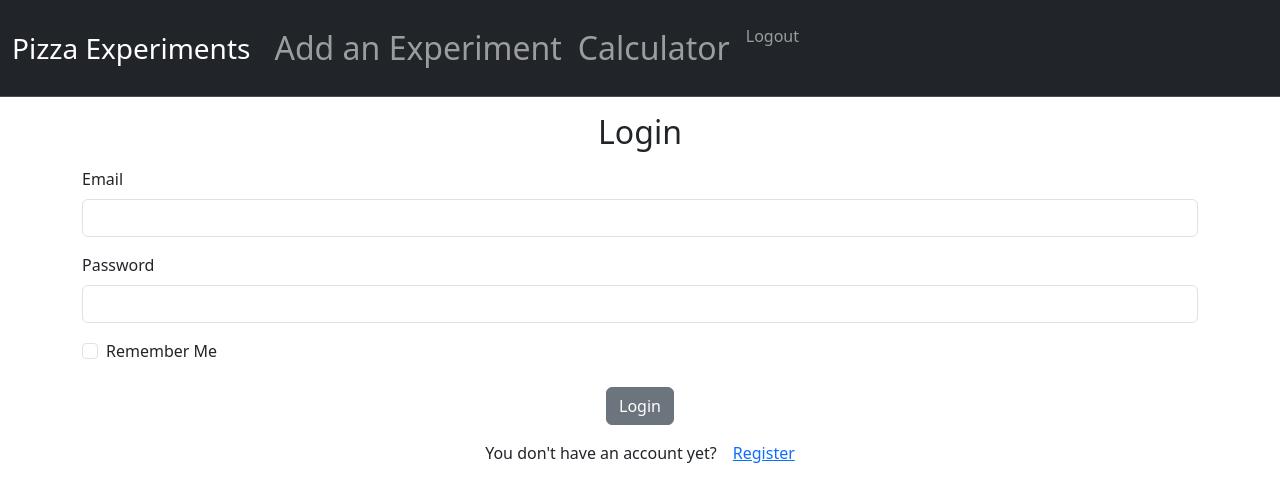
After one commit to criscass/pizza_experiments, a Flask app: page /login in a window 1280 px wide. The commit adds this page. Shown: the top 502 px of the page. Run offline with Flask 3, Linux system fonts and the light colour scheme.

Commit message:
Login and registration working with form validation, also add_experimet working

```diff
--- a/app.py
+++ b/app.py
@@ -1,32 +1,51 @@
 import os
-from flask import Flask, render_template, redirect, url_for
+from flask import Flask, render_template, redirect, url_for, flash, session
 from flask_wtf import FlaskForm
 from wtforms import StringField, SubmitField, IntegerField, DecimalField, TextAreaField, PasswordField, BooleanField
-from wtforms.validators import DataRequired
+from wtforms.validators import DataRequired, InputRequired, Length, ValidationError,EqualTo, Optional, Email
 from flask_sqlalchemy import SQLAlchemy
-from datetime import datetime
-from flask import json
+from datetime import datetime, timedelta
+from flask_login import UserMixin, login_user, LoginManager, login_required, logout_user, current_user
+from flask_bcrypt import Bcrypt
+
+
+
+
 
 
 app = Flask(__name__)
 
 if __name__ == "__main__":
-    app.run(debug=True)
+  app.run(port=8000, debug=True)
 
-#Add database
+
+
 app.config['SQLALCHEMY_DATABASE_URI'] = 'sqlite:///experiments.db'
 app.config['SQLALCHEMY_TRACK_MODIFICATIONS'] = False
+app.config['REMEMBER_COOKIE_DURATION'] = timedelta(days=365) #change remember me time
+app.config['PERMANENT_SESSION_LIFETIME'] = timedelta(days=365)
+app.config['REMEMBER_COOKIE_SECURE'] = False
+
 
 #Initialize the database
 db = SQLAlchemy(app)
 
-#The following line needs to run when creating the database
-# app.app_context().push()
-
-
+bcrypt = Bcrypt(app)
 # Form secret key
 # TODO: Change this in production and hide it in a env variable
 app.config['SECRET_KEY'] = "V1hpvPBvka3GlrQ/61Sukg=="
+
+login_manager = LoginManager()
+login_manager.init_app(app)
+login_manager.login_view = "login"
+
+@login_manager.user_loader
+def load_user(user_id):
+  return User.query.get(int(user_id))
+
+
+# Database - Database - Database - Database - Database - Database - Database
+# Database - Database - Database - Database - Database - Database - Database
 
 # Create the experiments table (all amounts are in grams)
 class Experiment(db.Model):
@@ -48,36 +67,68 @@ class Experiment(db.Model):
    user_id = db.Column(db.Integer, db.ForeignKey('user.id'), nullable=False)
 
 # Create the users table
-class User(db.Model):
+class User(db.Model, UserMixin):
   id = db.Column(db.Integer, primary_key=True)
-  username = db.Column(db.String(50), nullable=False)
+  username = db.Column(db.String(25), nullable=False, unique=True)
+  email = db.Column(db.String(30), nullable=False, unique=True)
   password = db.Column(db.String(100), nullable=False)
 
   experiments = db.relationship('Experiment', backref='user')
 
+
+ # Forms - Forms - Forms - Forms - Forms - Forms - Forms - Forms - Forms - Forms
+ # Forms - Forms - Forms - Forms - Forms - Forms - Forms - Forms - Forms - Forms
+
 # Create a Form Class
 class AddExperimentForm(FlaskForm):
-  flour_type = StringField("Type of flour", validators=[DataRequired()])
-  flour_amount = IntegerField("gr.", validators=[DataRequired()])
-  water_amount = IntegerField("water", validators=[DataRequired()])
-  yeast_type = StringField("Type of yeast")
-  yeast_amount = DecimalField("yeast gr.")
-  salt_amount = DecimalField("salt")
-  sugar_amount = DecimalField("sugar")
-  oil_amount = DecimalField("oil")
-  temperature = DecimalField("Temperature ℃")
-  maturation_time = DecimalField("Maturation Time")
-  procedure = TextAreaField("Procedure")
-  result_vote = IntegerField("Result Vote")
-  result_comment = TextAreaField("Result comment")
+  flour_type = StringField("Type of flour", validators=[InputRequired()])
+  flour_amount = IntegerField("grams", validators=[InputRequired()])
+  water_amount = IntegerField("water", validators=[InputRequired()])
+  yeast_type = StringField("Type of yeast", validators=[Optional()])
+  yeast_amount = DecimalField("grams", validators=[Optional()])
+  salt_amount = DecimalField("salt", validators=[Optional()])
+  sugar_amount = DecimalField("sugar", validators=[Optional()])
+  oil_amount = DecimalField("oil", validators=[Optional()])
+  temperature = DecimalField("Temperature ℃", validators=[Optional()])
+  maturation_time = DecimalField("Maturation Time", validators=[Optional()])
+  procedure = TextAreaField("Procedure", validators=[Optional()])
+  result_vote = IntegerField("Vote", validators=[Optional()])
+  result_comment = TextAreaField("Result comment", validators=[Optional()])
   submit = SubmitField("Submit")
 
 #Create a login form
-  class LoginForm(FlaskForm):
-    username = StringField('Username', validators=[DataRequired()])
-    password = PasswordField('Password', validators=[DataRequired()])
-    remember_me = BooleanField('Remember Me')
-    submit = SubmitField('Sign In')
+class LoginForm(FlaskForm):
+  email = StringField('Email', validators=[Email(message='You need to input a valid email')])
+  password = PasswordField('Password', validators=[DataRequired(),InputRequired(),Length(min=8,max=20)])
+  remember_me = BooleanField('Remember Me')
+  submit = SubmitField('Login')
+
+  def validate_email(self, email):
+    existing_email = User.query.filter_by(email=email.data).first()
+
+    if not existing_email:
+      raise ValidationError("This email hasn't been registered")
+
+
+#Create a registration form
+class RegisterForm(FlaskForm):
+  username = StringField('Username', validators=[DataRequired(),InputRequired(),Length(min=4,max=20)])
+  email = StringField('Email', validators=[DataRequired(), Email(message='You need to input a valid email')])
+  password = PasswordField('Password', validators=[DataRequired(),Length(min=8,max=20)])
+  confirm  = PasswordField('Repeat Password', validators=[DataRequired(),EqualTo('password', message='Passwords must match')])
+  submit = SubmitField('Register')
+
+  def validate_email(self, email):
+    existing_email = User.query.filter_by(email=email.data).first()
+
+    if existing_email:
+      raise ValidationError("This email has already been used.")
+
+  def validate_username(self, username):
+    existing_username = User.query.filter_by(username=username.data).first()
+
+    if existing_username:
+      raise ValidationError("This username already exists, please choose another one.")
 
 
 #              ______    _______  __   __  _______  _______  _______
@@ -94,14 +145,60 @@ class AddExperimentForm(FlaskForm):
 #home - home - home - home - home - home - home - home - home - home
 #home - home - home - home - home - home - home - home - home - home
 @app.route("/")
+@login_required
 def index():
-  # data=db()
-  # i = 2
-  return render_template("index.html")
+  experiments = Experiment.query.filter_by(user_id = current_user.id)
+  return render_template("index.html", experiments=experiments)
+
+#login - login - login - login - login - login - login - login - login
+#login - login - login - login - login - login - login - login - login
+@app.route("/login", methods=['GET','POST'])
+def login():
+  if current_user.is_authenticated:
+    return redirect(url_for("index"))
+  form = LoginForm()
+  if form.validate_on_submit():
+    user = User.query.filter_by(email=form.email.data).first()
+    if user:
+      if bcrypt.check_password_hash(user.password, form.password.data):
+
+        login_user(user, remember=form.remember_me.data)
+        flash('Logged in successfully.')
+        return redirect(url_for("index"))
+  return render_template("login.html", form=form)
+
+
+
+#logout - logout - logout - logout - logout - logout - logout - logout - logout
+#logout - logout - logout - logout - logout - logout - logout - logout - logout
+@app.route("/logout", methods=['GET','POST'])
+@login_required
+def logout():
+  logout_user()
+  return redirect(url_for('login'))
+
+
+#register - register - register - register - register - register - register
+#register - register - register - register - register - register - register
+@app.route("/register", methods=['GET','POST'])
+def register():
+  form = RegisterForm()
+
+  if form.validate_on_submit():
+    hashed_password = bcrypt.generate_password_hash(form.password.data)
+    new_user = User(username=form.username.data, email=form.email.data, password=hashed_password, remember_me=form.remember_me.data)
+    db.session.add(new_user)
+    db.session.commit()
+    return redirect(url_for('login'))
+  else:
+    print(form.errors.items())
+
+  return render_template("register.html", form=form)
 
 #add-experiment - add-experiment - add-experiment - add-experiment
 #add-experiment - add-experiment - add-experiment - add-experiment
 @app.route("/add-experiment", methods=['GET','POST'])
+@login_required
 def addExperiment():
 
   form = AddExperimentForm()
@@ -122,7 +219,7 @@ def addExperiment():
           procedure=form.procedure.data,
           result_vote=form.result_vote.data,
           result_comment=form.result_comment.data,
-          user_id = 1  # Update with the actual user ID when you implement user authentication
+          user_id = current_user.id
       )
 
       # Add the new experiment to the database
--- a/templates/index.html
+++ b/templates/index.html
@@ -5,12 +5,12 @@
 {% for exp in experiments %}
 <div class="card mb-3 mt-3" style="max-width: 540px;">
   <div class="row g-0">
-    <div class="col-md-4">
+    {# <div class="col-md-4">
       <img src="{{ url_for('static', filename='/images/'+exp.picture) }}" class="img-fluid rounded-start" alt="...">
-    </div>
+    </div> #}
     <div class="col-md-8">
       <div class="card-body">
-        {% set hidration = (exp.water*100)//exp.flour_amount %}
+        {% set hidration = (exp.water_amount*100)//exp.flour_amount %}
         <h5 class="card-title">{{exp.flour_type}} - hidration:  {{hidration}}%</h5>
         <p class="card-text">This is a wider card with supporting text below as a natural lead-in to additional content. This content is a little bit longer.</p>
         <p class="card-text"><small class="text-body-secondary">Last updated 3 mins ago</small></p>
--- /dev/null
+++ b/templates/login.html
@@ -0,0 +1,37 @@
+{% extends "layout.html" %}
+
+{% block content %}
+<div class="mb-5">
+<h2 class="text-center mt-3">Login</h2>
+
+<form action="/login" method="post" class="mt-3 mb-3" novalidate>
+  {{ form.csrf_token }}
+  <div class="mb-3">
+    {{ form.email.label(class="form-label") }}
+    {{ form.email(class="form-control") }}
+    {% for error in form.email.errors %}
+    <span style="color: red;">[{{ error }}]</span>
+            {% endfor %}
+  </div>
+  <div class="mb-3">
+    {{ form.password.label(class="form-label") }}
+    {{ form.password(class="form-control") }}
+    {% for error in form.password.errors %}
+    <span style="color: red;">[{{ error }}]</span>
+            {% endfor %}
+  </div>
+  <div class="mb-3 form-check">
+    {{ form.remember_me.label(class="form-check-label") }}
+    {{ form.remember_me(class="form-check-input") }}
+  </div>
+
+  <div class="d-flex justify-content-center">
+    {{ form.submit(class="btn btn-secondary mt-2") }}
+  </div>
+
+</form>
+<div class="text-center">
+<p  class="d-inline me-3">You don't have an account yet?</p><a href="{{url_for('register')}}">Register</a>
+</div>
+</div>
+{% endblock %}
--- a/templates/navbar.html
+++ b/templates/navbar.html
@@ -1,24 +1,37 @@
-
-
-
 {% block content %}
 
-<nav class="navbar bg-dark border-bottom border-body navbar-expand-md" data-bs-theme="dark">
+<nav
+	class="navbar bg-dark border-bottom border-body navbar-expand-md py-3"
+	data-bs-theme="dark"
+>
 	<div class="container-fluid">
-    <a class="navbar-brand" href="{{url_for('index')}}">Pizza Experiments</a>
-    <button class="navbar-toggler" type="button" data-bs-toggle="collapse" data-bs-target="#navbarNav" aria-controls="navbarNav" aria-expanded="false" aria-label="Toggle navigation">
+		<a class="navbar-brand fs-3" href="{{url_for('index')}}"
+			>Pizza Experiments</a
+		>
+		<button
+			class="navbar-toggler"
+			type="button"
+			data-bs-toggle="collapse"
+			data-bs-target="#navbarNav"
+			aria-controls="navbarNav"
+			aria-expanded="false"
+			aria-label="Toggle navigation"
+		>
 			<span class="navbar-toggler-icon"></span>
 		</button>
 		<div class="collapse navbar-collapse" id="navbarNav">
 			<ul class="navbar-nav">
-
 				<li class="nav-item">
-          <a class="nav-link" href="{{url_for('addExperiment')}}">Add an Experiment</a>
+					<a class="nav-link fs-2" href="{{url_for('addExperiment')}}"
+						>Add an Experiment</a
+					>
 				</li>
 				<li class="nav-item">
-          <a class="nav-link" href="#">Calculator</a>
+					<a class="nav-link fs-2" href="#">Calculator</a>
 				</li>
-
+				<li class="nav-item">
+					<a class="nav-link" href="{{url_for('logout')}}">Logout</a>
+				</li>
 			</ul>
 		</div>
 	</div>
```
Also changed, not shown: templates/add_experiment.html (+78 -29 lines), templates/register.html (added, +56 -0 lines), instance/experiments.db. Lines whose indentation alone changed are shown as unchanged.
